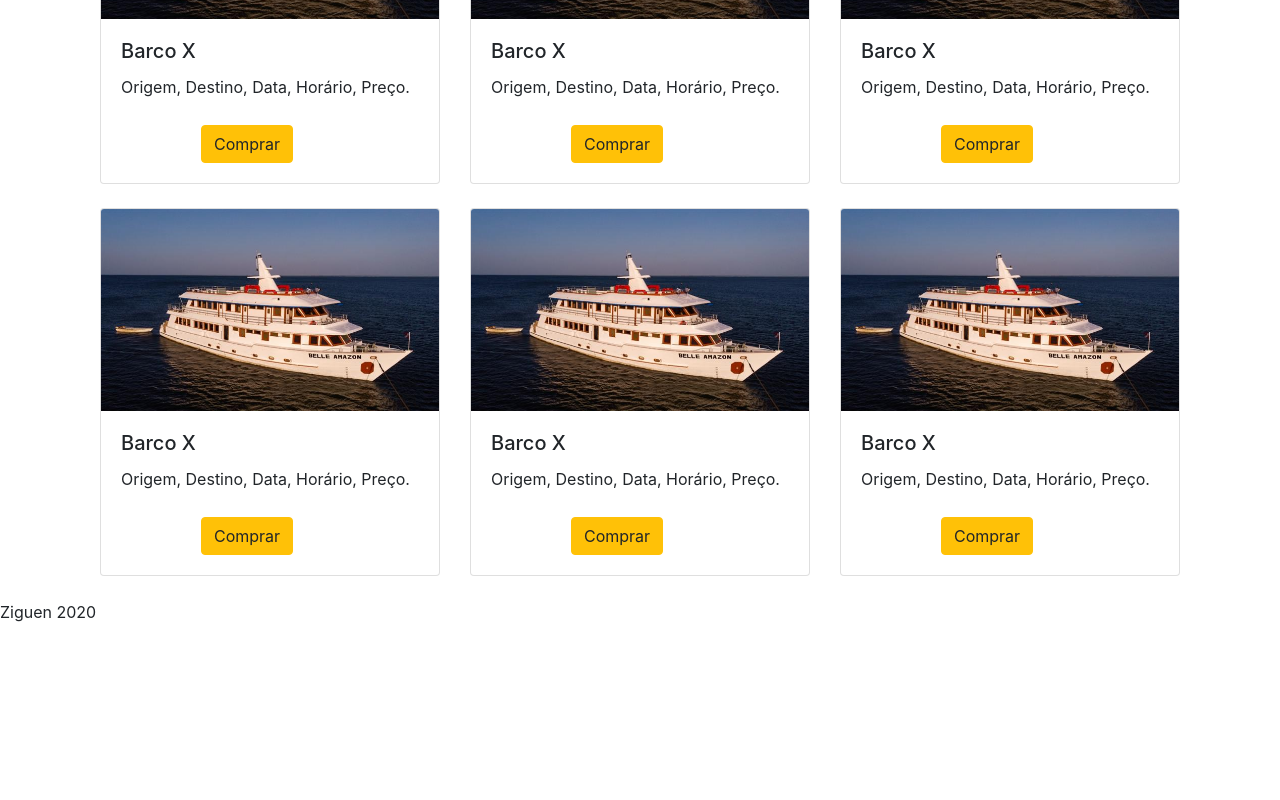
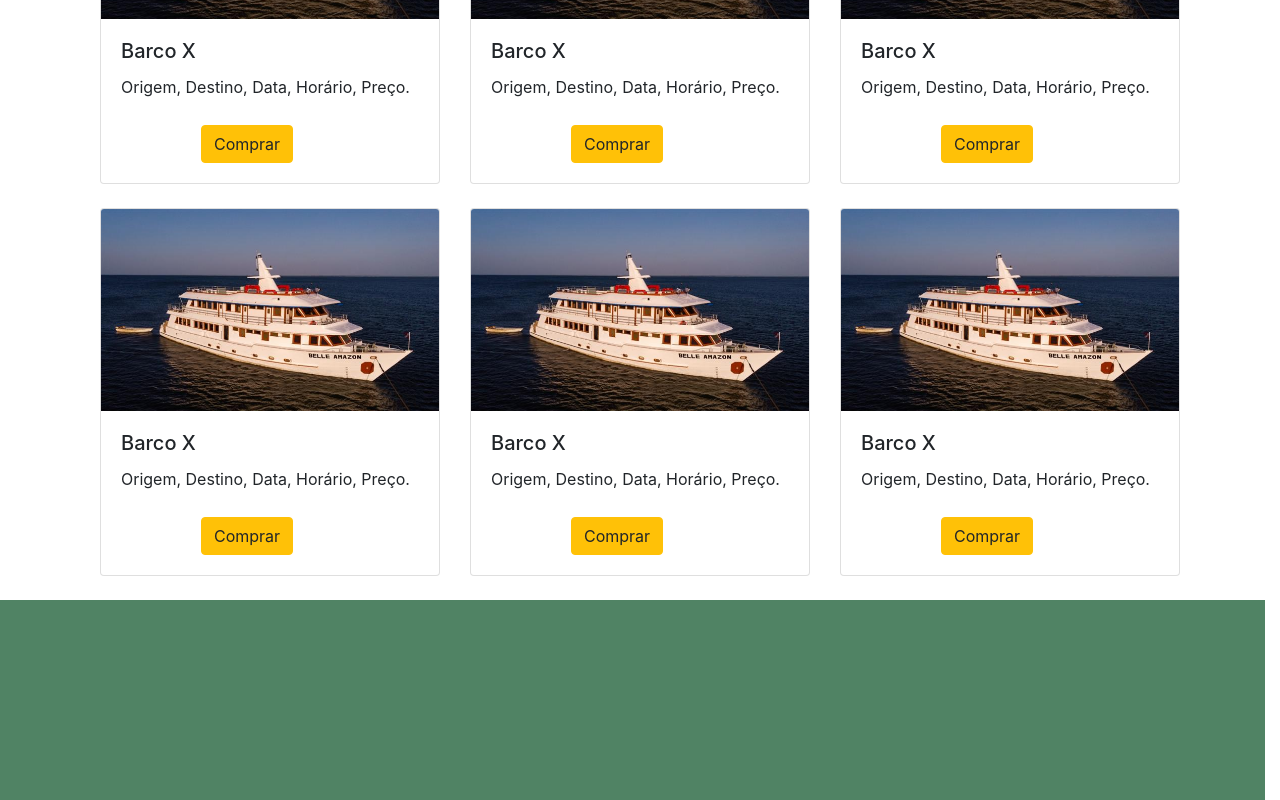
Before and after one commit to GeiseSaunier/2020.1-Ziguen-Front, a Next.js app in the folder ziguen/: page / in a window 1280 px wide. Shown: the part 959-1759 px from the top of the page. Before the commit the page ends 1583 px from the top, so only its background shows below. Built offline with nearby package versions, Linux system fonts and the light colour scheme.

Commit message:
style(#9): styling footer
Co-authored-by: GeiseSaunier <geisesaunier3939@gmail.com>

```diff
--- a/ziguen/components/footer.js
+++ b/ziguen/components/footer.js
@@ -1,7 +1,8 @@
 export default function Footer() {
-    return (
-      <footer>
-        Ziguen 2020
-      </footer>
-    )
-  }
+  return (
+    <footer>
+      <div className="row rodape">
+      </div>
+    </footer>
+  )
+}
--- a/ziguen/pages/_app.js
+++ b/ziguen/pages/_app.js
@@ -3,6 +3,7 @@ import '../styles/globals.css'
 import '../styles/index.css'
 import '../styles/navbar.css'
 import '../styles/sugestoes.css'
+import '../styles/footer.css'
 
 function MyApp({ Component, pageProps }) {
   return <Component {...pageProps} />
--- /dev/null
+++ b/ziguen/styles/footer.css
@@ -0,0 +1,5 @@
+.rodape {
+    width: 100vw;
+    background-color: #508364;
+    height: 200px;
+}
--- a/ziguen/styles/index.css
+++ b/ziguen/styles/index.css
@@ -1,5 +1,3 @@
-
-
 .search-bar {
     background-color: #85BEAB;
     height: 200px;
```
